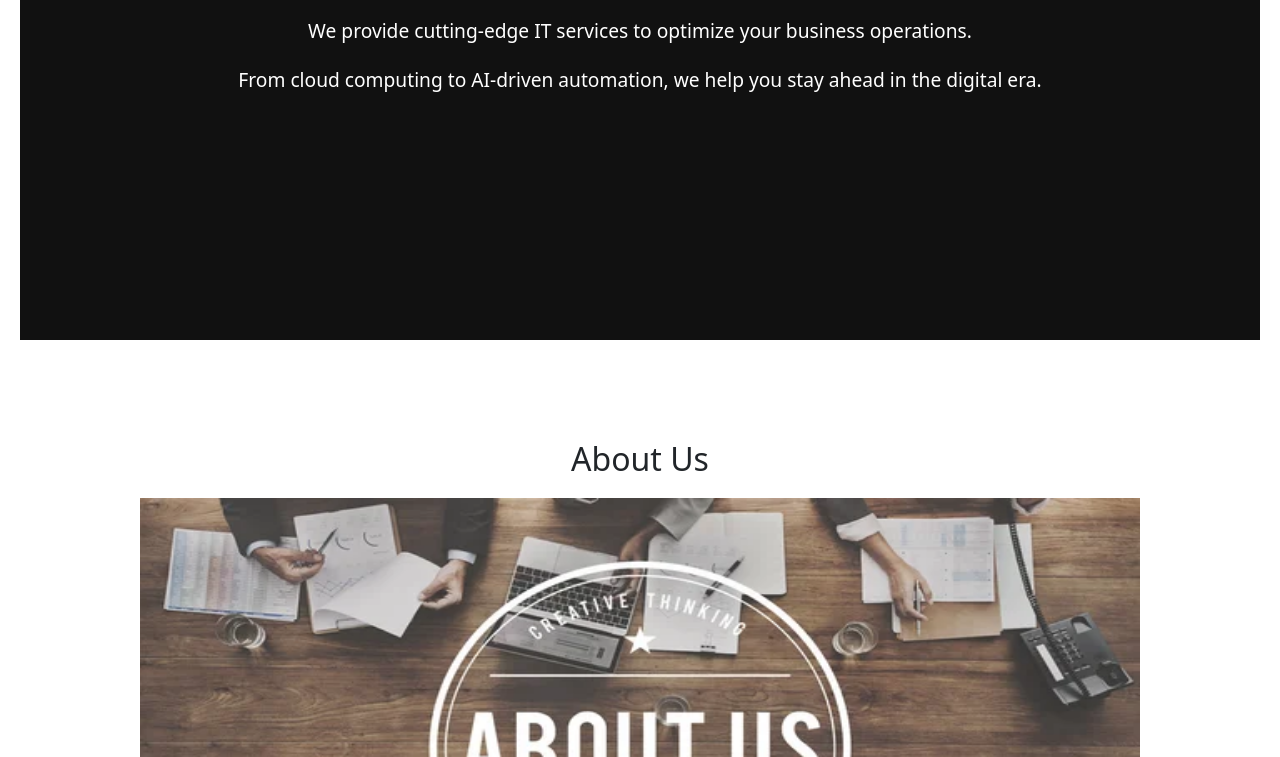
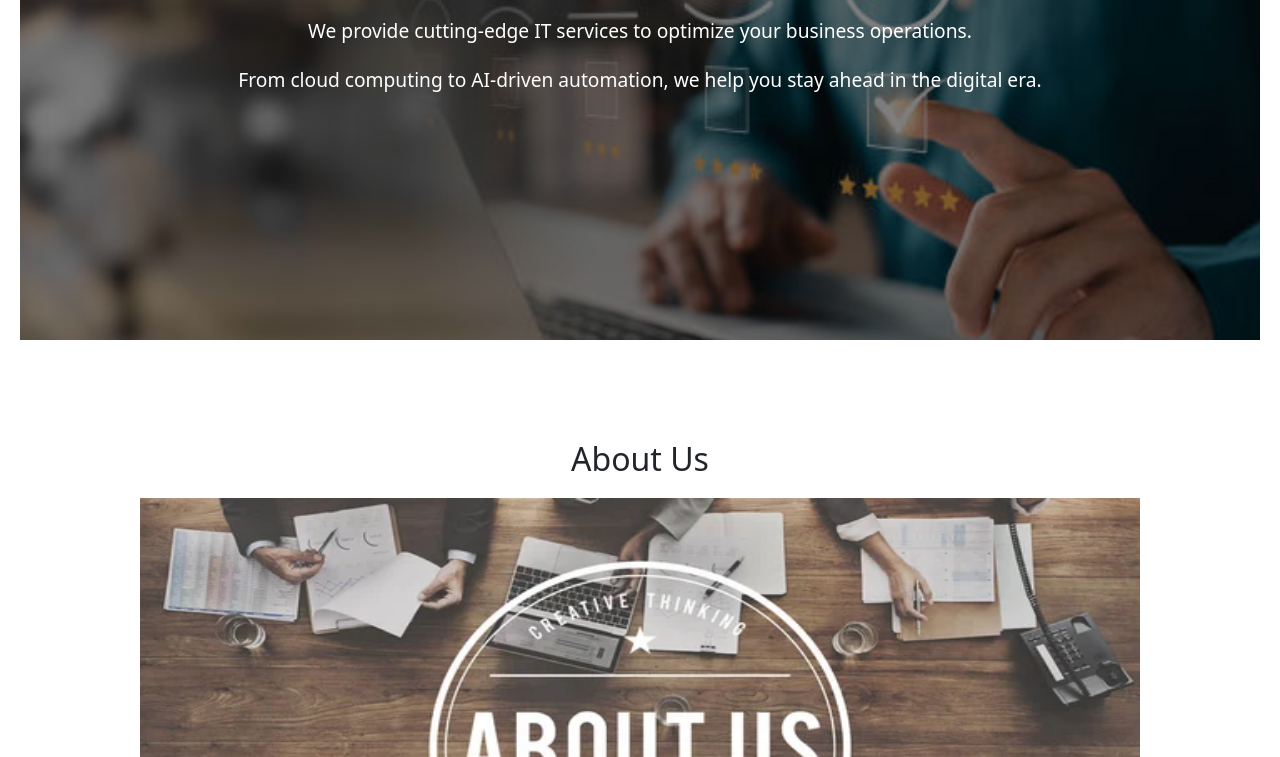
Before and after one commit to karthidev/Avizon, a plain HTML site: page index.html in a window 1280 px wide. Shown: the part 300-1057 px from the top of the page. Drawn offline with nearby package versions, Linux system fonts and the light colour scheme.

Commit message:
Update custom.css

```diff
--- a/custom.css
+++ b/custom.css
@@ -240,7 +240,7 @@ footer p {
     position: relative;
     text-align: center;
     padding: 60px 20px;
-    background-image: url('images/service.jpg');
+    background-image: url('service.jpg');
     background-size: cover;
     background-position: center;
     height: 500px;
```
